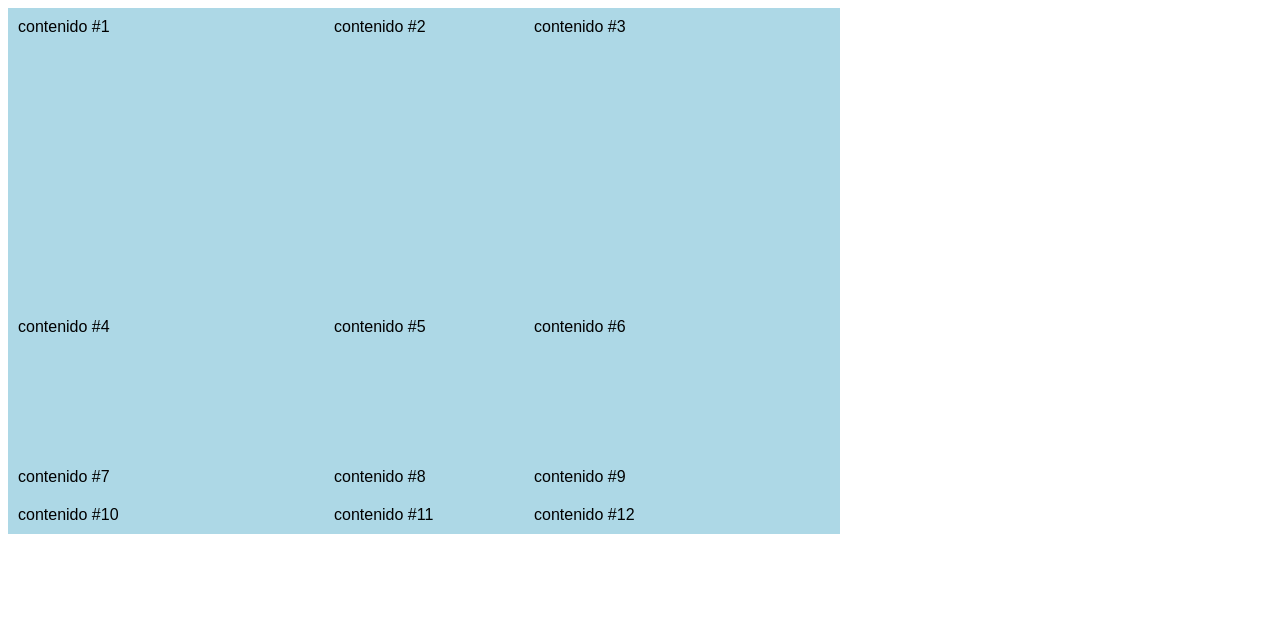
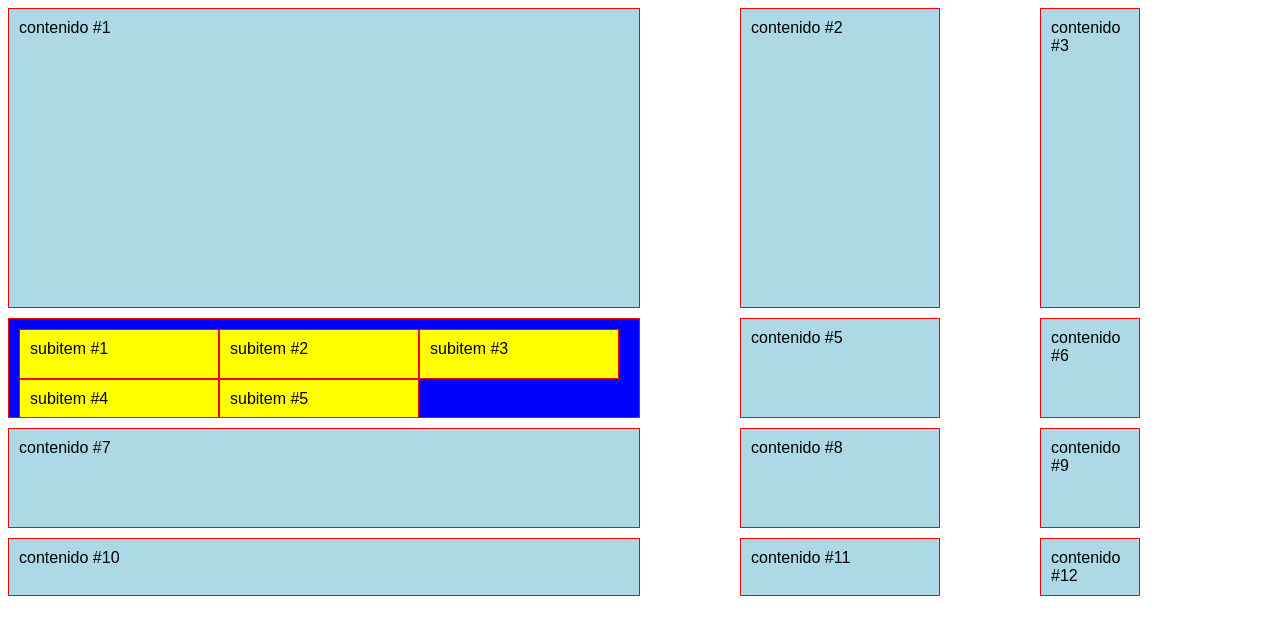
Before and after one commit to encinafr/CSS-Grid-Layout, a plain HTML site: page index.html in a window 1280 px wide. Drawn offline with Linux system fonts and the light colour scheme.

Commit message:
fin de la clase

```diff
--- a/index.html
+++ b/index.html
@@ -9,11 +9,16 @@
 </head>
 <body>
         <section class="container">
-        <!--.item{contenido #$}*12-->
                 <div class="item">contenido #1</div>
                 <div class="item">contenido #2</div>
                 <div class="item">contenido #3</div>
-        <div class="item">contenido #4</div>
+                <div class="item">
+                  <div class="item">subitem #1</div>
+                  <div class="item">subitem #2</div>
+                  <div class="item">subitem #3</div>
+                  <div class="item">subitem #4</div>
+                  <div class="item">subitem #5</div>
+                </div>
                 <div class="item">contenido #5</div>
                 <div class="item">contenido #6</div>
                 <div class="item">contenido #7</div>
--- a/style/styles.css
+++ b/style/styles.css
@@ -1,15 +1,32 @@
-body{
-    font-family: Arial, Helvetica, sans-serif;
-}
-
-.container{
+body {
+    font-family: Arial;
+  }
+  .container {
     display: grid;
-    grid-template: 300px 150px / 25% 200px 25%;
-}
-
-.item{
+    /*grid-template-columns: 25% 200px 25%;*/
+    /*grid-template-rows: 300px 150px;*/
+    /*grid-template: filas / columnas ;*/
+    grid-template: 300px 100px 100px / 50% 200px 100px;
+    grid-column-gap: 30px;
+    grid-row-gap: 50px;
+    /*grid-gap: filas columnas;*/
+    grid-gap: 10px 100px;
+  }
+  .item {
     background: lightblue;
     padding: 10px;
-    border: 1px soli red;
-
-}
+    border: 1px solid red;
+    /*margin-right: 10px;*/
+    /*margin-bottom: 10px;*/
+  }
+  .item:nth-of-type(4) {
+    background: blue;
+    overflow: auto;
+    /*display: subgrid;*/
+    /*display: inline-grid;*/
+    display: grid;
+    grid-template: 50px 50px 50px / 200px 200px 200px;
+  }
+  .item .item {
+    background: yellow;
+  }
```
Lines whose indentation alone changed are shown as unchanged.
